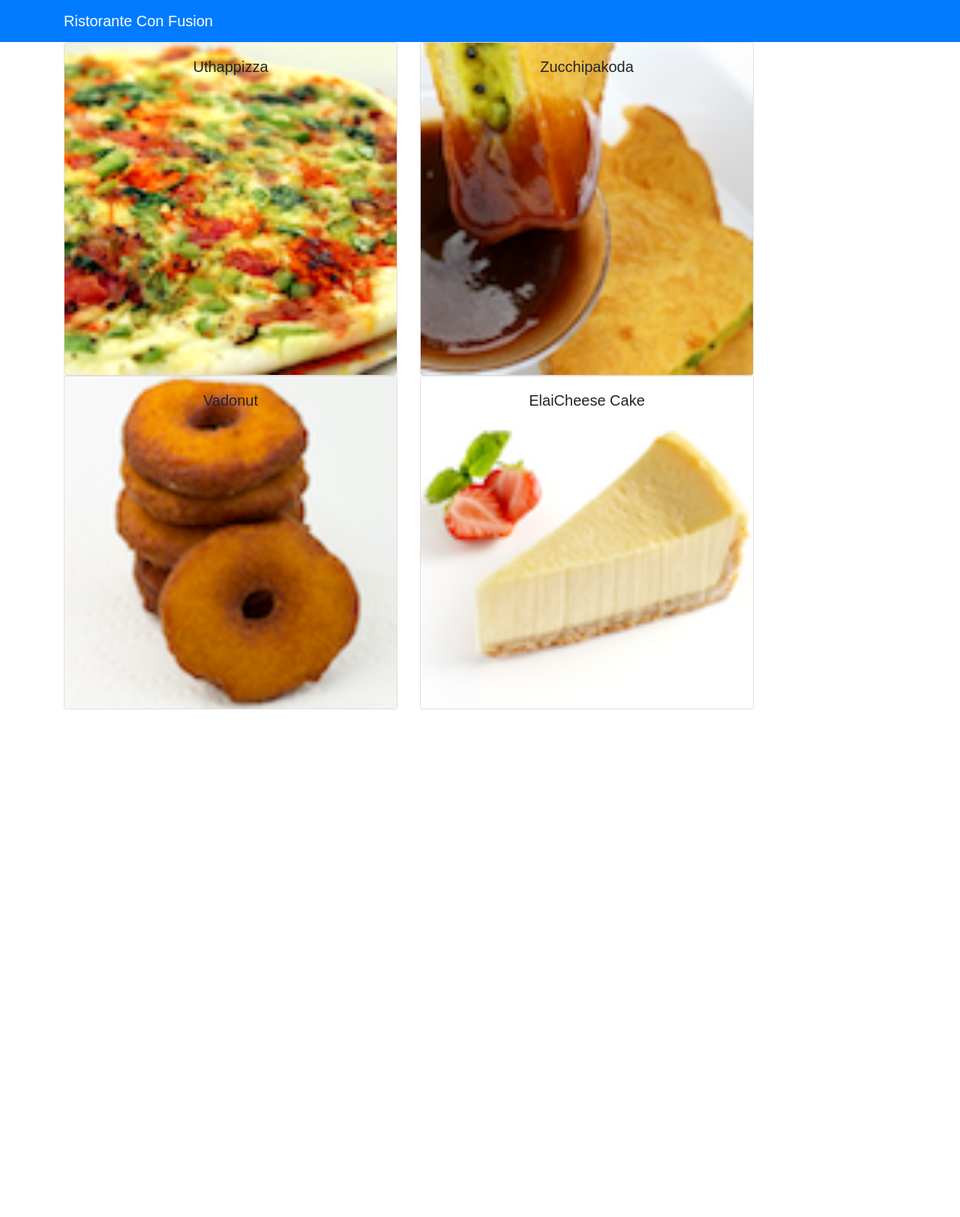
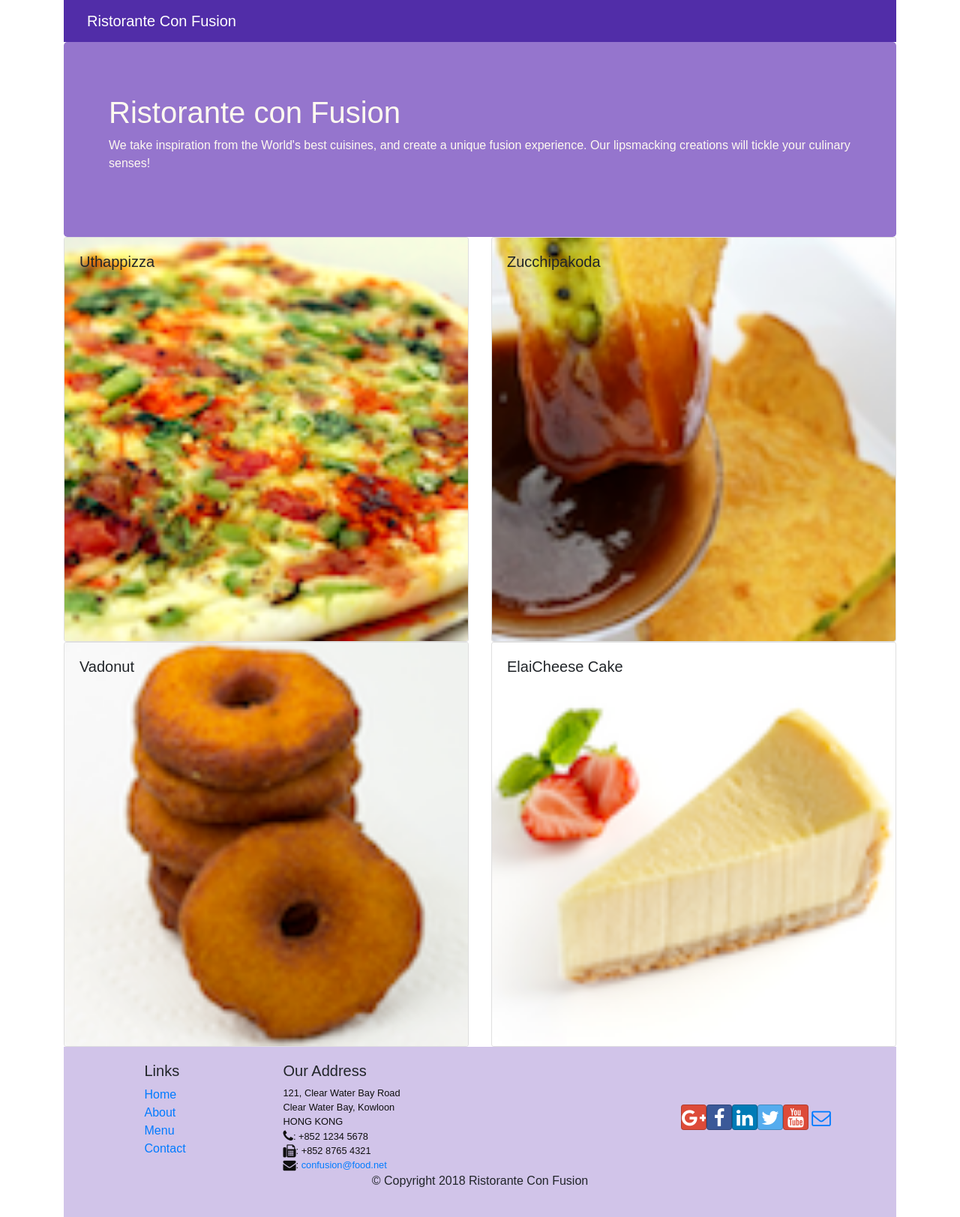
Before and after one commit to varun85jobs/ReactJs, a React (Create React App) app in the folder confusion/: page / in a window 1280 px wide. Shown: the whole page at 75% size. Before the commit the page ends 946 px from the top, so only its background shows below. Built offline with nearby package versions, Linux system fonts and the light colour scheme.

Commit message:
Adding Header and footer

```diff
--- a/confusion/package.json
+++ b/confusion/package.json
@@ -4,6 +4,8 @@
   "private": true,
   "dependencies": {
     "bootstrap": "4.0.0",
+    "bootstrap-social": "5.1.1",
+    "font-awesome": "4.7.0",
     "moment": "^2.22.2",
     "react": "^16.4.1",
     "react-dom": "^16.4.1",
--- a/confusion/src/App.css
+++ b/confusion/src/App.css
@@ -1,28 +1,33 @@
-.App {
-  text-align: center;
+.row-header{
+  margin:0px auto;
+  padding:0px auto;
 }
 
-.App-logo {
-  animation: App-logo-spin infinite 20s linear;
-  height: 80px;
+.row-content {
+  margin:0px auto;
+  padding: 50px 0px 50px 0px;
+  border-bottom: 1px ridge;
+  min-height:400px;
 }
 
-.App-header {
-  background-color: #222;
-  height: 150px;
-  padding: 20px;
-  color: white;
+.footer{
+  background-color: #D1C4E9;
+  margin:0px auto;
+  padding: 20px 0px 20px 0px;
+}
+.jumbotron {
+  padding:70px 30px 70px 30px;
+  margin:0px auto;
+  background: #9575CD ;
+  color:floralwhite;
 }
 
-.App-title {
-  font-size: 1.5em;
+address{
+  font-size:80%;
+  margin:0px;
+  color:#0f0f0f;
 }
 
-.App-intro {
-  font-size: large;
+.navbar-dark {
+  background-color: #512DA8;
 }
-
-@keyframes App-logo-spin {
-  from { transform: rotate(0deg); }
-  to { transform: rotate(360deg); }
-}
--- a/confusion/src/components/DishDetailComponent.js
+++ b/confusion/src/components/DishDetailComponent.js
@@ -25,7 +25,7 @@
         }else{
             return (
             <div className="row">
-                <div className="col-12 col-sm-5 mt-1">
+                <div className="col-12 col-sm-6 mt-1">
                     <Card>
                         <CardImg top src={this.props.dish.image} alt={dish.name} />
                         <CardBody>
@@ -34,7 +34,7 @@
                         </CardBody>
                     </Card>
                 </div>
-                <div className="col-12 col-sm-7 mt-1">
+                <div className="col-12 col-sm-6 mt-1">
                     <h3 className="text-left">Comments</h3>
                     {this.renderComments(dish)}
                 </div>
--- /dev/null
+++ b/confusion/src/components/FooterComponent.js
@@ -0,0 +1,50 @@
+import React from 'react';
+
+function Footer(props) {
+    return(
+    <div className="footer">
+        <div className="container">
+            <div className="row justify-content-center">
+                <div className="col-4 offset-1 col-sm-2">
+                    <h5>Links</h5>
+                    <ul className="list-unstyled">
+                        <li><a href="#">Home</a></li>
+                        <li><a href="#">About</a></li>
+                        <li><a href="#">Menu</a></li>
+                        <li><a href="contactus.html">Contact</a></li>
+                    </ul>
+                </div>
+                <div className="col-7 col-sm-5">
+                    <h5>Our Address</h5>
+                    <address>
+		              121, Clear Water Bay Road<br />
+		              Clear Water Bay, Kowloon<br />
+		              HONG KONG<br />
+		              <i className="fa fa-phone fa-lg"></i>: +852 1234 5678<br />
+		              <i className="fa fa-fax fa-lg"></i>: +852 8765 4321<br />
+		              <i className="fa fa-envelope fa-lg"></i>: <a href="mailto:confusion@food.net">
+                         confusion@food.net</a>
+                    </address>
+                </div>
+                <div className="col-12 col-sm-4 align-self-center">
+                    <div className="text-center">
+                        <a className="btn btn-social-icon btn-google" href="http://google.com/+"><i className="fa fa-google-plus"></i></a>
+                        <a className="btn btn-social-icon btn-facebook" href="http://www.facebook.com/profile.php?id="><i className="fa fa-facebook"></i></a>
+                        <a className="btn btn-social-icon btn-linkedin" href="http://www.linkedin.com/in/"><i className="fa fa-linkedin"></i></a>
+                        <a className="btn btn-social-icon btn-twitter" href="http://twitter.com/"><i className="fa fa-twitter"></i></a>
+                        <a className="btn btn-social-icon btn-google" href="http://youtube.com/"><i className="fa fa-youtube"></i></a>
+                        <a className="btn btn-social-icon" href="mailto:"><i className="fa fa-envelope-o"></i></a>
+                    </div>
+                </div>
+            </div>
+            <div className="row justify-content-center">
+                <div className="col-auto">
+                    <p>© Copyright 2018 Ristorante Con Fusion</p>
+                </div>
+            </div>
+        </div>
+    </div>
+    )
+}
+
+export default Footer;
--- /dev/null
+++ b/confusion/src/components/HeaderComponent.js
@@ -0,0 +1,28 @@
+import React, { Component } from 'react';
+import { Navbar, NavbarBrand, Jumbotron } from 'reactstrap';
+
+class Header extends Component {
+  render() {
+    return(
+    <React.Fragment>
+      <Navbar dark>
+        <div className="container">
+            <NavbarBrand href="/">Ristorante Con Fusion</NavbarBrand>
+        </div>
+      </Navbar>
+      <Jumbotron>
+           <div className="container">
+               <div className="row row-header">
+                   <div className="col-12">
+                       <h1>Ristorante con Fusion</h1>
+                       <p>We take inspiration from the World's best cuisines, and create a unique fusion experience. Our lipsmacking creations will tickle your culinary senses!</p>
+                   </div>
+               </div>
+           </div>
+       </Jumbotron>
+    </React.Fragment>
+    );
+  }
+}
+
+export default Header;
--- a/confusion/src/components/MainComponent.js
+++ b/confusion/src/components/MainComponent.js
@@ -2,6 +2,8 @@
 import { Navbar, NavbarBrand } from 'reactstrap';
 import Menu from './MenuComponent';
 import DishDetailComponent from './DishDetailComponent';
+import Header from './HeaderComponent';
+import Footer from './FooterComponent';
 import { DISHES } from '../shared/dishes';
 
 class Main extends Component {
@@ -21,17 +23,12 @@
 
     render() {
         return (
-            <div>
-                <Navbar dark color="primary">
-                    <div className="container">
-                        <NavbarBrand href="/">Ristorante Con Fusion</NavbarBrand>
-                    </div>
-                </Navbar>
                 <div className="container">
+                    <Header/>
                     <Menu dishes={this.state.dishes} onDishSelected={this.onDishSelected}/>
                     <DishDetailComponent dish={this.state.dishes.filter(dish => dish.id === this.state.selectedDish)[0]} />
+                    <Footer/>
                 </div>
-            </div>
         );
     }
 }
--- a/confusion/src/components/MenuComponent.js
+++ b/confusion/src/components/MenuComponent.js
@@ -9,7 +9,7 @@
     render() {
         const menu = this.props.dishes.map((dish) => {
             return (
-                <div key={dish.id} className="col-12 col-sm-5">
+                <div key={dish.id} className="col-12 col-sm-6">
                     <Card onClick={() => this.props.onDishSelected(dish.id)}>
                         <CardImg width="100%" src={dish.image} alt={dish.name} />
                         <CardImgOverlay>
--- a/confusion/src/index.js
+++ b/confusion/src/index.js
@@ -1,6 +1,8 @@
 import React from 'react';
 import ReactDOM from 'react-dom';
 import 'bootstrap/dist/css/bootstrap.min.css';
+import 'font-awesome/css/font-awesome.css';
+import 'bootstrap-social/bootstrap-social.css';
 import './index.css';
 import App from './App';
 import registerServiceWorker from './registerServiceWorker';
```
Also changed, not shown: 1 other file (tests, documents, lock files or other folders).
